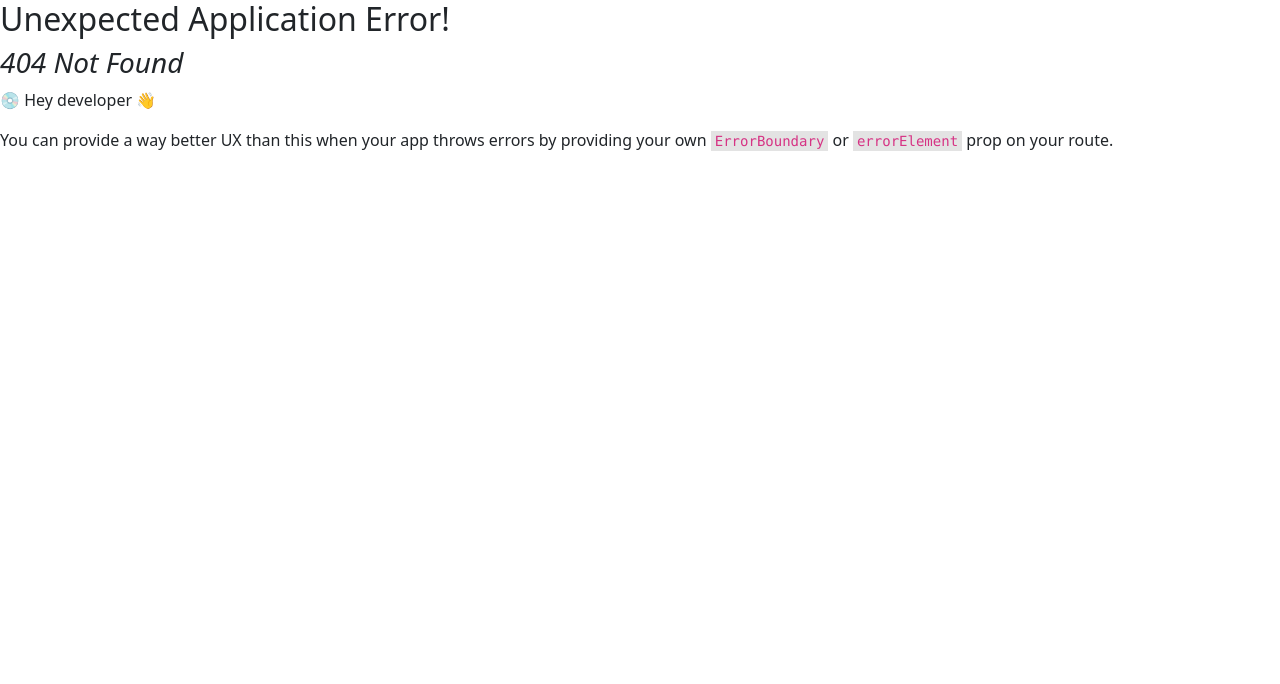
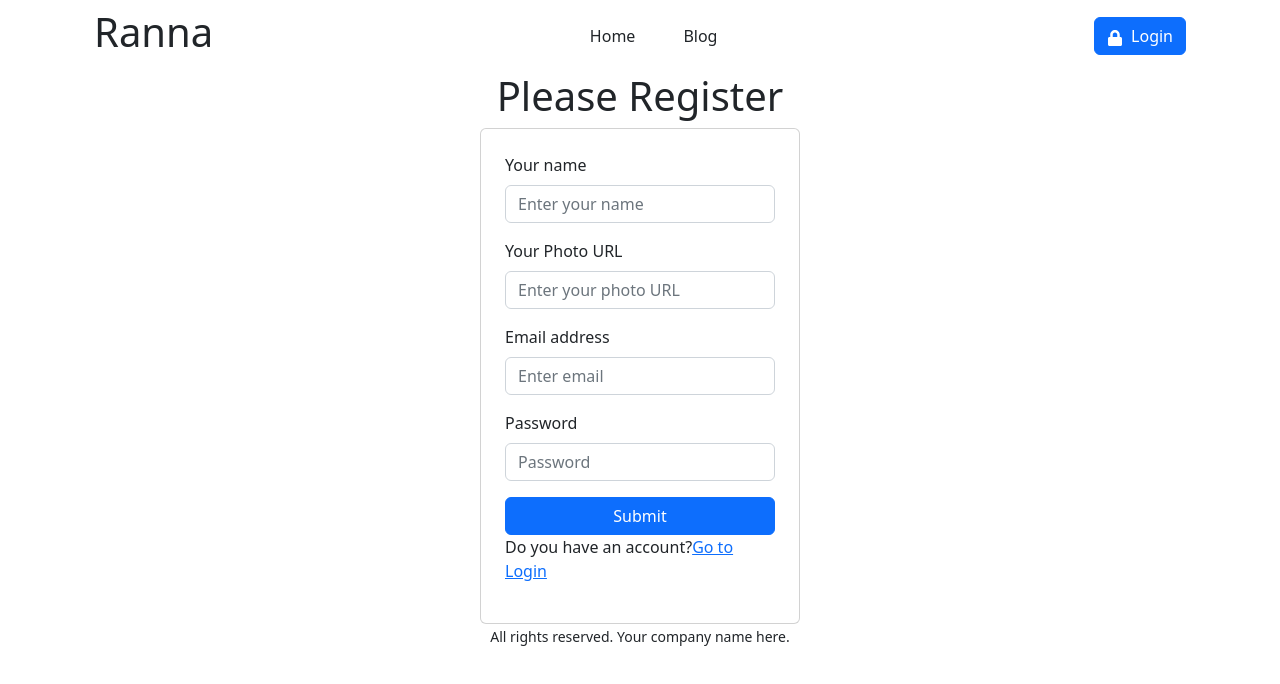
Before and after one commit to Amzad100/ranna-frontend, a React (Vite) app: page /register in a window 1280 px wide. Before the commit this address had no page. Shown: the top 684 px of the page. Built offline with nearby package versions, Linux system fonts and the light colour scheme.

Commit message:
Login and registration page added

```diff
--- a/package.json
+++ b/package.json
@@ -18,6 +18,7 @@
     "react-bootstrap": "^2.7.4",
     "react-dom": "^18.2.0",
     "react-icons": "^4.8.0",
+    "react-rating": "^2.0.5",
     "react-router-dom": "^6.11.0",
     "sort-by": "^1.2.0"
   },
--- /dev/null
+++ b/src/Pages/Blogs/Blog.jsx
@@ -0,0 +1,15 @@
+import React from 'react';
+import Header from '../../Shared/Header/Header';
+import Footer from '../../Shared/Footer/Footer';
+
+const Blog = () => {
+    return (
+        <div>
+            <Header></Header>
+            <h1 className='text-center'>This is blog page</h1>
+            <Footer></Footer>
+        </div>
+    );
+};
+
+export default Blog;
--- a/src/Pages/Chef/Chef.jsx
+++ b/src/Pages/Chef/Chef.jsx
@@ -1,6 +1,8 @@
 import React from 'react';
 import { Button, Card, CardGroup, Col, Row } from 'react-bootstrap';
 import { Link } from 'react-router-dom';
+import { FaRegHandPointRight } from 'react-icons/fa';
+
 
 const Chef = ({ chef }) => {
     const { id, chef_picture, chef_name, years_of_experience, number_of_recipes, likes } = chef;
@@ -10,10 +12,10 @@ const Chef = ({ chef }) => {
                 <Card>
                     <Card.Img height={400} variant="top" src={chef_picture} />
                     <Card.Body>
-                        <Card.Title>Name: {chef_name}</Card.Title>
+                        <Card.Title>{chef_name}</Card.Title>
                         <Card.Text>Years Of Experience: {years_of_experience}</Card.Text>
                         <Card.Text>Number Of Recipes: {number_of_recipes}</Card.Text>
-                        <Card.Text>Likes: {likes}</Card.Text>
+                        <Card.Text>Likes: <FaRegHandPointRight></FaRegHandPointRight> {likes}</Card.Text>
                         <Link to={`/chef/${id}`}><Button>View Recipes</Button></Link>
                     </Card.Body>
                 </Card>
--- /dev/null
+++ b/src/Pages/Login/Login.jsx
@@ -0,0 +1,35 @@
+import React from 'react';
+import Header from '../../Shared/Header/Header';
+import Footer from '../../Shared/Footer/Footer';
+import { Button, Form } from 'react-bootstrap';
+import { Link } from 'react-router-dom';
+
+const Login = () => {
+    return (
+        <div>
+            <Header></Header>
+            <h1 className='text-center'>Please Login</h1>
+            <Form className='mx-auto w-25 card p-4'>
+                <Form.Group className="mb-3" controlId="formGroupEmail">
+                    <Form.Label>Email address</Form.Label>
+                    <Form.Control type="email" placeholder="Enter email" required />
+                </Form.Group>
+                <Form.Group className="mb-3" controlId="formGroupPassword">
+                    <Form.Label>Password</Form.Label>
+                    <Form.Control type="password" placeholder="Password" required />
+                </Form.Group>
+                <Button>Submit</Button>
+                <p>Don't have an accoutn?<Link to="/register">Go to Register</Link></p>
+                <Form.Text className='text-success'>
+
+                </Form.Text>
+                <Form.Text className='text-danger'>
+
+                </Form.Text>
+            </Form>
+            <Footer></Footer>
+        </div>
+    );
+};
+
+export default Login;
--- a/src/Pages/Recipe/Recipe.jsx
+++ b/src/Pages/Recipe/Recipe.jsx
@@ -1,6 +1,7 @@
 import React from 'react';
 import { Button, Card, Col } from 'react-bootstrap';
-import { Link } from 'react-router-dom';
+import { FaClock, FaFolderOpen, FaRegStar, FaStar } from 'react-icons/fa';
+import Rating from 'react-rating';
 
 const Recipe = ({ recipe }) => {
     const { _id, chef_img, time, category_name, chef_name, recipe_description, recipe_title, recipe_img, cooking_method, rating } = recipe;
@@ -11,6 +12,16 @@ const Recipe = ({ recipe }) => {
                     <Card.Img height={300} variant="top" src={recipe_img} />
                     <Card.Body>
                         <Card.Text>{recipe_title}</Card.Text>
+                        <div>
+                            <Rating
+                                placeholderRating={rating}
+                                readonly
+                                emptySymbol={<FaRegStar></FaRegStar>}
+                                placeholderSymbol={<FaStar className='text-warning'></FaStar>}
+                                fullSymbol={<FaStar></FaStar>}
+                            >
+                            </Rating>
+                        </div>
                         <Card.Text className='text-muted'>{recipe_description}</Card.Text>
                         <div className='d-flex align-items-center'>
                             <img className="rounded-circle mb-2" width="40" height="40" src={chef_img} alt="profile" />
@@ -18,10 +29,10 @@ const Recipe = ({ recipe }) => {
                         </div>
                         <div className='row'>
                             <div className='col border p-2 text-center'>
-                                <small className="text-muted">{category_name}</small>
+                                <small className="text-muted"> <FaFolderOpen></FaFolderOpen> {category_name}</small>
                             </div>
                             <div className='col border p-2 text-center'>
-                                <small className="text-muted">{time}</small>
+                                <small className="text-muted"> <FaClock></FaClock> {time}</small>
                             </div>
                         </div>
                     </Card.Body>
--- a/src/Pages/Recipes/Recipes.jsx
+++ b/src/Pages/Recipes/Recipes.jsx
@@ -12,7 +12,7 @@ const Recipes = () => {
         <div>
             <Header></Header>
             <Container>
-                <Row xs={1} md={2} className="g-4">
+                <Row xs={1} md={2} lg={3} className="g-4">
                     {
                         recipes.map(recipe => <Recipe
                             key={recipe._id}
--- /dev/null
+++ b/src/Pages/Register/Register.jsx
@@ -0,0 +1,37 @@
+import React from 'react';
+import { Button, Form } from 'react-bootstrap';
+import { Link } from 'react-router-dom';
+import Header from '../../Shared/Header/Header';
+import Footer from '../../Shared/Footer/Footer';
+
+const Register = () => {
+    return (
+        <div>
+            <Header></Header>
+            <h1 className='text-center'>Please Register</h1>
+            <Form className='mx-auto w-25 card p-4'>
+                <Form.Group className="mb-3" controlId="formGroupName">
+                    <Form.Label>Your name</Form.Label>
+                    <Form.Control type="text" name='name' placeholder="Enter your name" required />
+                </Form.Group>
+                <Form.Group className="mb-3" controlId="formGroupPhotoURL">
+                    <Form.Label>Your Photo URL</Form.Label>
+                    <Form.Control type="text" name='url' placeholder="Enter your photo URL" required />
+                </Form.Group>
+                <Form.Group className="mb-3" controlId="formGroupEmail">
+                    <Form.Label>Email address</Form.Label>
+                    <Form.Control type="email" name='email' placeholder="Enter email" required />
+                </Form.Group>
+                <Form.Group className="mb-3" controlId="formGroupPassword">
+                    <Form.Label>Password</Form.Label>
+                    <Form.Control type="password" name='password' placeholder="Password" required />
+                </Form.Group>
+                <Button>Submit</Button>
+                <p>Do you have an account?<Link to="/login">Go to Login</Link></p>
+            </Form>
+            <Footer></Footer>
+        </div>
+    );
+};
+
+export default Register;
--- a/src/Shared/Header/Header.jsx
+++ b/src/Shared/Header/Header.jsx
@@ -1,9 +1,11 @@
-import React from 'react';
+import React, { useContext } from 'react';
 import { Button, Container, Nav, Navbar } from 'react-bootstrap';
 import { Link } from 'react-router-dom';
 import { FaLock } from 'react-icons/fa';
+import { AuthContext } from '../../providers/AuthProvider';
 
 const Header = () => {
+    const { user } = useContext(AuthContext);
     return (
         <Container>
             <Navbar expand="lg">
@@ -20,8 +22,14 @@ const Header = () => {
                             <Link className='text-dark mx-4 text-decoration-none' to="/blog">Blog</Link>
                         </Nav>
                         <div>
-                            <img className="rounded-circle me-2" width="40" height="40" src="https://i.ibb.co/RCYkvbq/2.jpg" alt="profile" />
-                            <Link to="/login"><Button className='btn-primary'><FaLock className='me-2' />Login</Button></Link>
+                            {
+                                user && <><small className='me-2'>{user.disPlayName}</small><img className="rounded-circle me-2" width="40" height="40" src="https://i.ibb.co/RCYkvbq/2.jpg" alt="profile" /></>
+                            }
+                            {
+                                user ?
+                                    <Button className='btn-primary'><FaLock className='me-2' />Logout</Button> :
+                                    <Link to="/login"><Button className='btn-primary'><FaLock className='me-2' />Login</Button></Link>
+                            }
                         </div>
                     </Navbar.Collapse>
                 </Container>
--- a/src/main.jsx
+++ b/src/main.jsx
@@ -4,10 +4,13 @@ import './index.css'
 import 'bootstrap/dist/css/bootstrap.min.css';
 import { RouterProvider } from 'react-router-dom';
 import router from './Routes/Routes.jsx';
+import AuthProvider from './providers/AuthProvider';
 
 
 ReactDOM.createRoot(document.getElementById('root')).render(
   <React.StrictMode>
-    <RouterProvider router={router}></RouterProvider>
+    <AuthProvider>
+      <RouterProvider router={router}></RouterProvider>
+    </AuthProvider>
   </React.StrictMode>,
 )
--- /dev/null
+++ b/src/providers/AuthProvider.jsx
@@ -0,0 +1,21 @@
+import React, { createContext } from 'react';
+import { getAuth } from "firebase/auth";
+import app from '../firebase/firebase.config';
+
+export const AuthContext = createContext(null);
+
+const auth = getAuth(app)
+
+const AuthProvider = ({ children }) => {
+    const user = null;
+    const authInfo = {
+        user
+    }
+    return (
+        <AuthContext.Provider value={authInfo}>
+            {children}
+        </AuthContext.Provider>
+    );
+};
+
+export default AuthProvider;
```
Also changed, not shown: src/Routes/Routes.jsx (+13 -2 lines), 1 other file (tests, documents, lock files or other folders).
